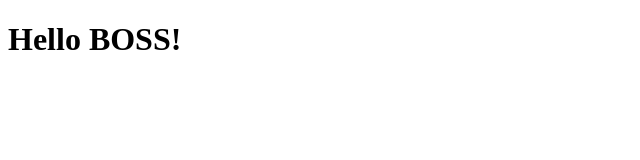
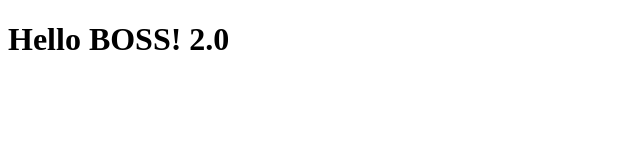
Before and after one commit to airahat/demo, a plain HTML site: page index.html in a window 1280 px wide. Shown: the full height of the page, 0-640 px from the left. Drawn offline with Linux system fonts and the light colour scheme.

Commit message:
Added some new file

```diff
--- a/index.html
+++ b/index.html
@@ -6,6 +6,6 @@
     <title>Document</title>
 </head>
 <body>
-    <h1>Hello BOSS!</h1>
+    <h1>Hello BOSS! 2.0</h1>
 </body>
 </html>
```
Also changed, not shown: New Text Document (2).txt (added), New Text Document.txt (added).
